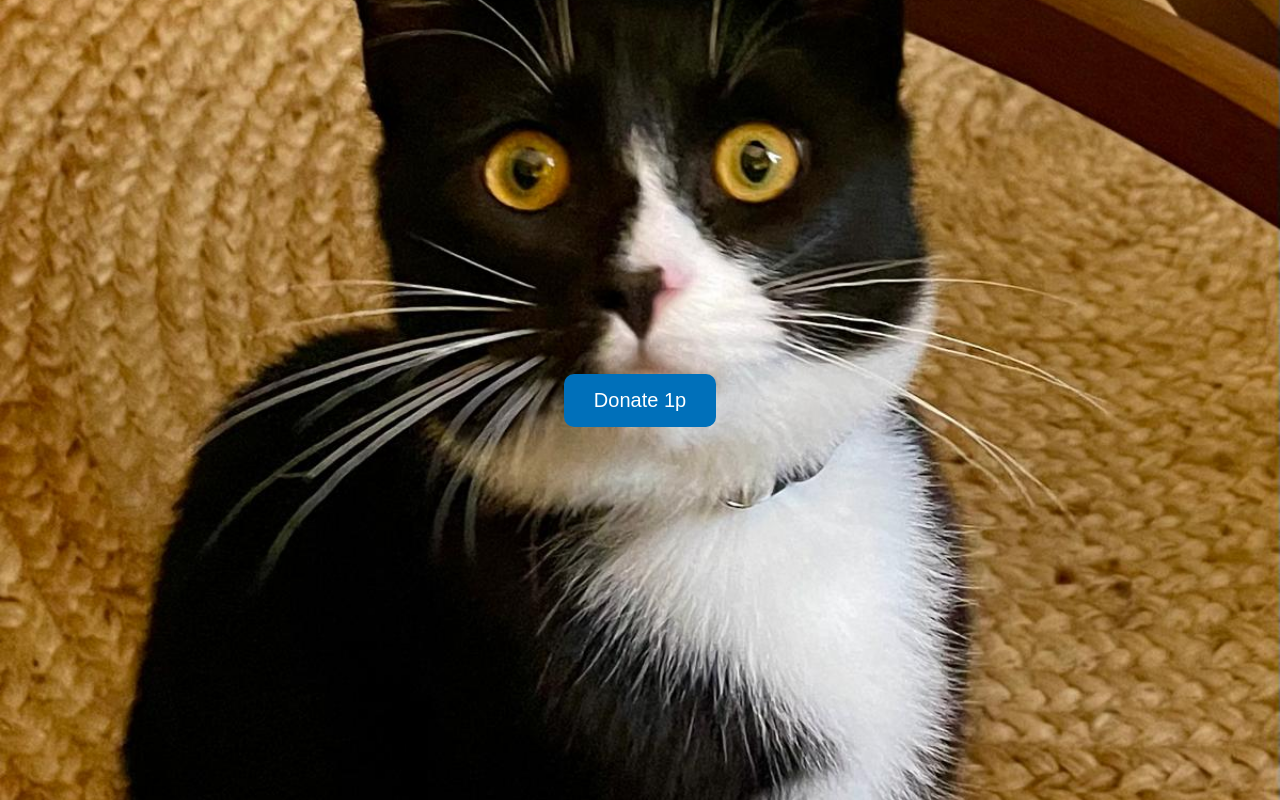
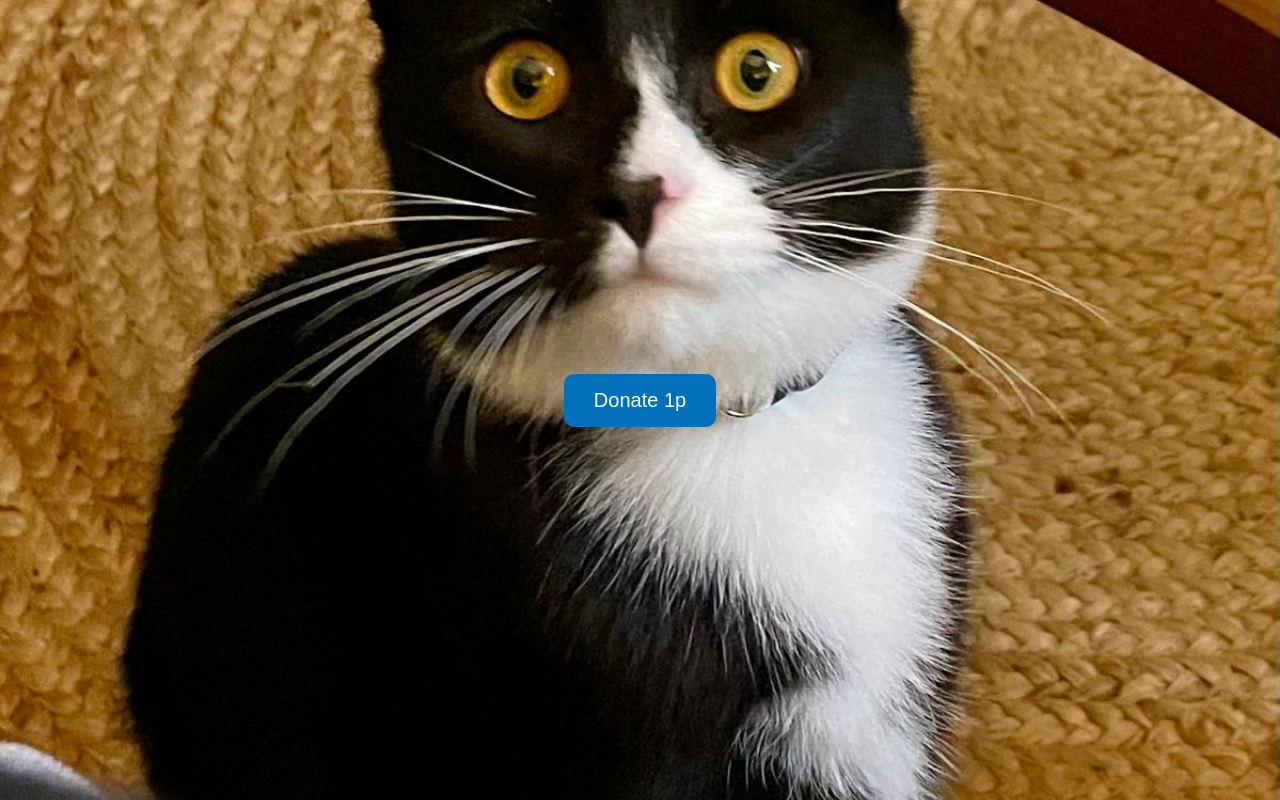
Before and after one commit to Subjecktive/1p-dono, a plain HTML site: page index.html in a window 1280 px wide. Drawn offline with Linux system fonts and the light colour scheme.

Commit message:
Update index.html

```diff
--- a/index.html
+++ b/index.html
@@ -6,7 +6,7 @@
     <title>Donate 1p</title>
     <style>
         body {
-            background: url('image1.jpg') no-repeat center top 30%;
+            background: url('image1.jpg') no-repeat center top 40%;
             background-size: cover;
             display: flex;
             justify-content: center;
```
